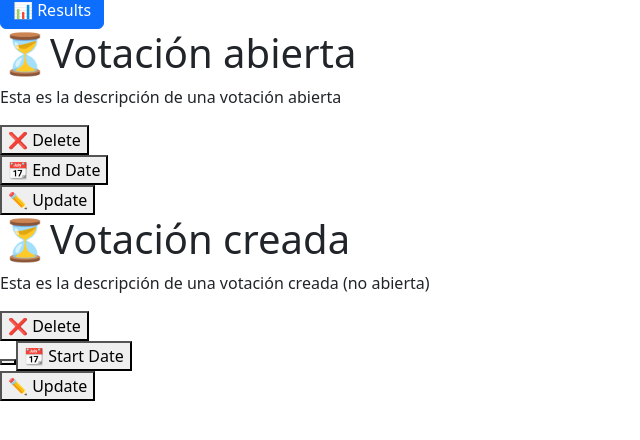
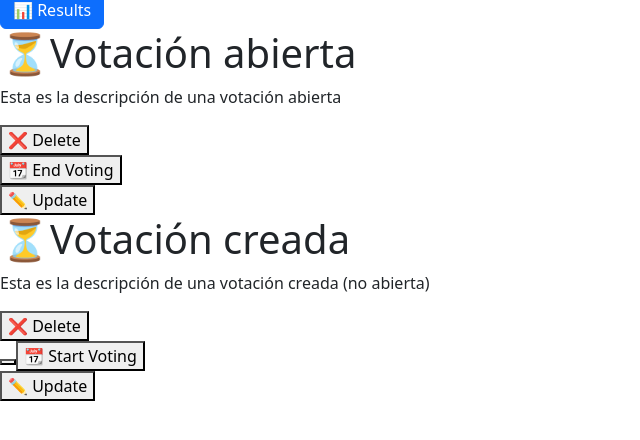
Before and after one commit to goncammej/decide-part-lorca-tests, a Django app: page /voting/list_votings/ in a window 1280 px wide. Shown: the part 323-763 px from the top of the page, without its empty margins (0-640 px from the left). Run offline with Django 3.2, Linux system fonts and the light colour scheme; a user stored in the database is signed in; data comes from the database, SQL or seed files in the repository.

Commit message:
fix: Fix html start end voting #14

```diff
--- a/decide/voting/templates/list_votings.html
+++ b/decide/voting/templates/list_votings.html
@@ -48,7 +48,7 @@
                 <form method="post" action="{% url 'start_voting' voting.id %}">
                     {% csrf_token %}
                     <input type="hidden" name="voting_id" value="{{ voting.id }}" />
-                    <button type="submit" name="start_voting_button">📆 Start Date</button>
+                    <button type="submit" name="start_voting_button">📆 Start Voting</button>
                 </form>
             </button>
                 <form method="post" action="{% url 'update_voting' voting.id %}">
@@ -72,7 +72,7 @@
             <form method="post" action="{% url 'end_voting' voting.id %}">
                 {% csrf_token %}
                 <input type="hidden" name="voting_id" value="{{ voting.id }}" />
-                <button type="submit" name="end_voting_button">📆 End Date</button>
+                <button type="submit" name="end_voting_button">📆 End Voting</button>
             </form>
             <form method="post" action="{% url 'update_voting' voting.id %}">
                 {% csrf_token %}
```
